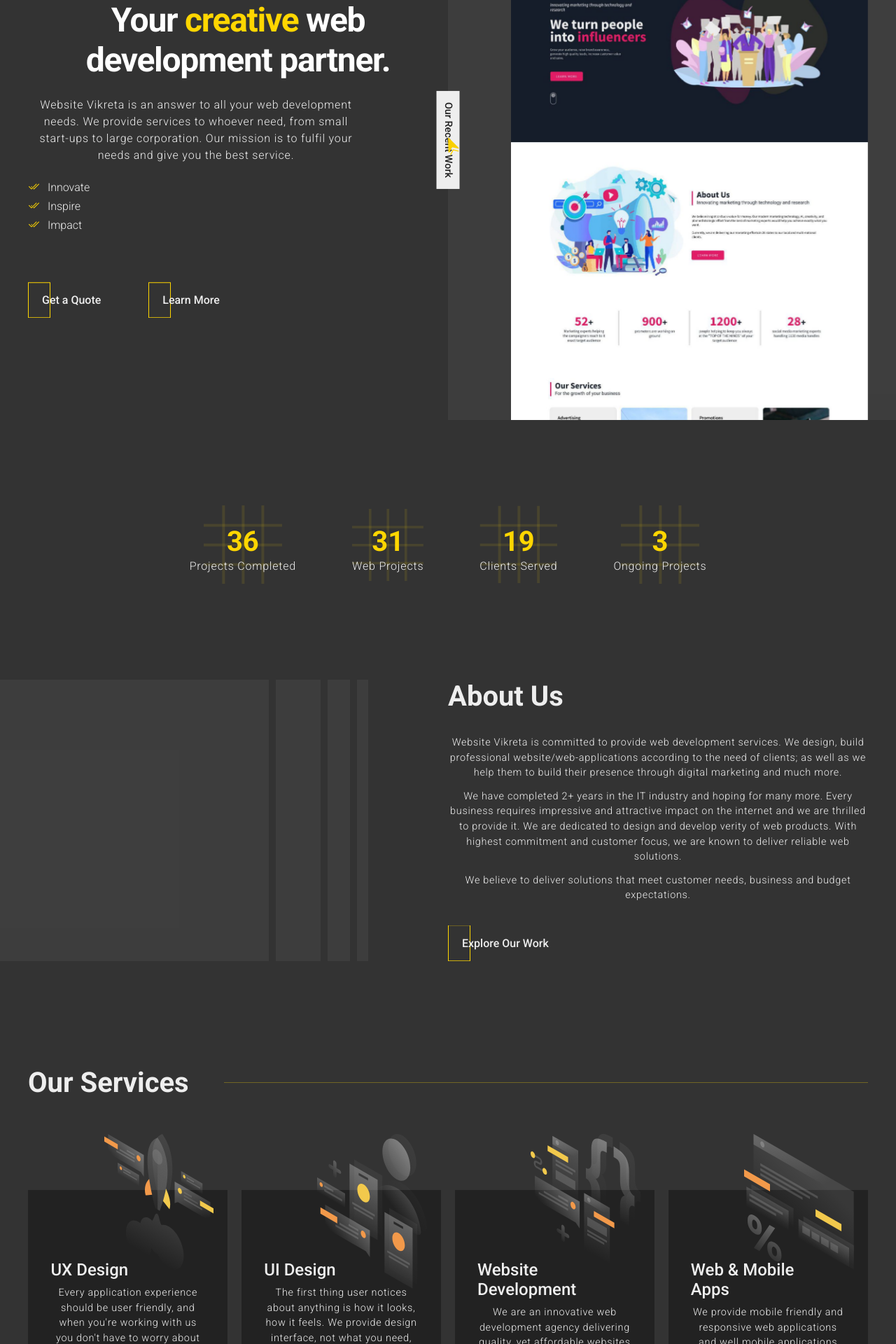
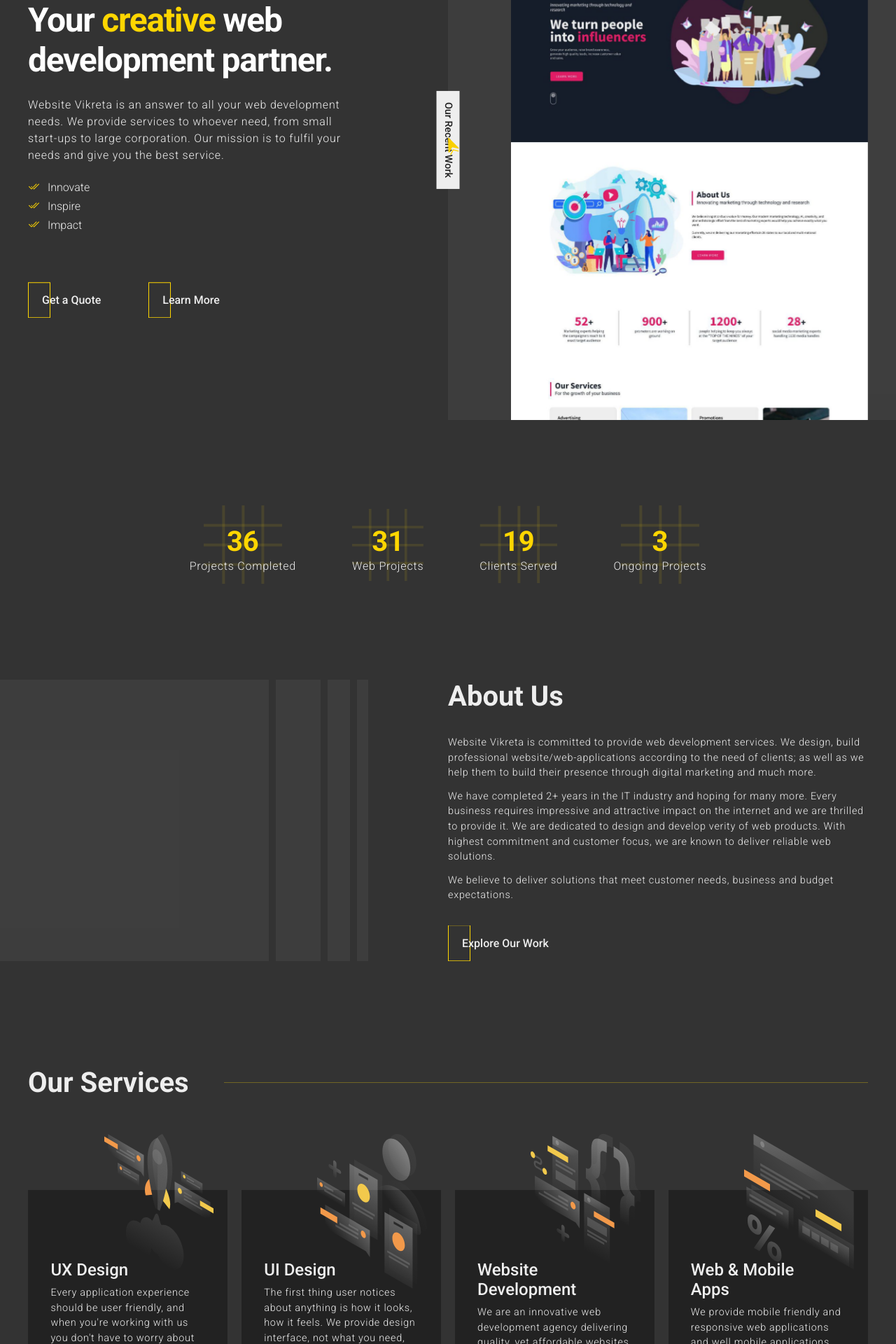
Before and after one commit to website-vikreta/website-vikreta.github.io, a React (Create React App) app: page / in a window 1280 px wide. Shown: the part 200-2120 px from the top of the page at 70% size. Built offline with nearby package versions, Linux system fonts and the light colour scheme.

Commit message:
Embed hubspot code

```diff
--- a/public/index.html
+++ b/public/index.html
@@ -19,6 +19,10 @@
 
   <!-- Global site tag (gtag.js) - Google Analytics -->
   <script async src="https://www.googletagmanager.com/gtag/js?id=G-QN768NT1EF"></script>
+  <!-- Start of HubSpot Embed Code -->
+  <script type="text/javascript" id="hs-script-loader" async defer src="//js-na1.hs-scripts.com/46829457.js"></script>
+  <!-- End of HubSpot Embed Code -->
+
   <script>
     window.dataLayer = window.dataLayer || [];
     function gtag() { dataLayer.push(arguments); }
--- a/src/styles/pages/_home.scss
+++ b/src/styles/pages/_home.scss
@@ -57,6 +57,8 @@
       font-size: 3rem;
       @include font-weight(bold);
       margin-top: 0.9rem;
+      text-align: left;
+
 
       .hide {
          overflow: hidden;
@@ -70,6 +72,7 @@
    .para {
       @include para-font;
       width: 80%;
+      text-align: left;
    }
 
    .features {
@@ -224,6 +227,8 @@
       p {
          @include para-font;
          font-size: 0.9rem;
+         text-align: left;
+
 
          &:not(:last-child) {
             margin-bottom: 0.75rem;
@@ -293,6 +298,7 @@
          @include para-font;
          font-size: 0.9rem;
          margin-top: 0.5rem;
+         text-align: left;
       }
 
       ul {
@@ -558,6 +564,7 @@
 
    .para {
       @include para-font;
+      text-align: left;
    }
 
    .center {
```
Also changed, not shown: 2 other files (tests, documents, lock files or other folders).
